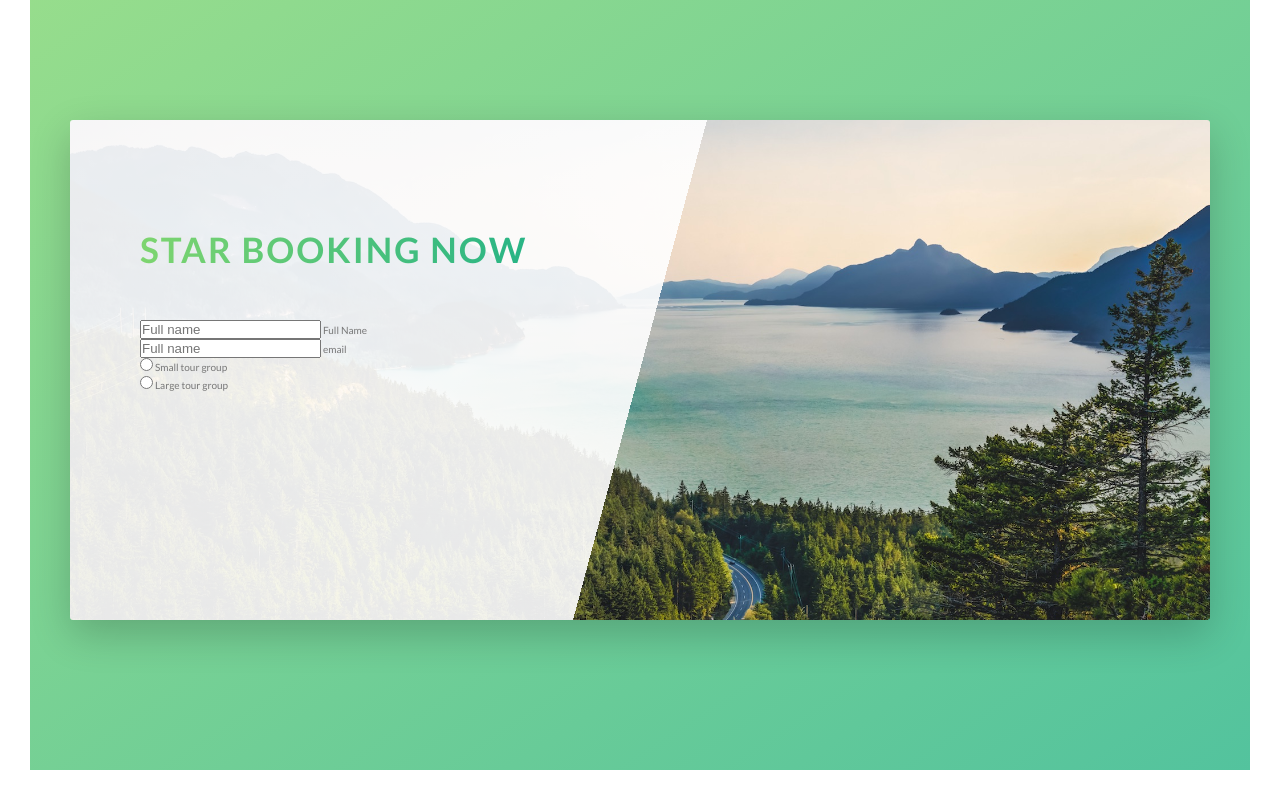
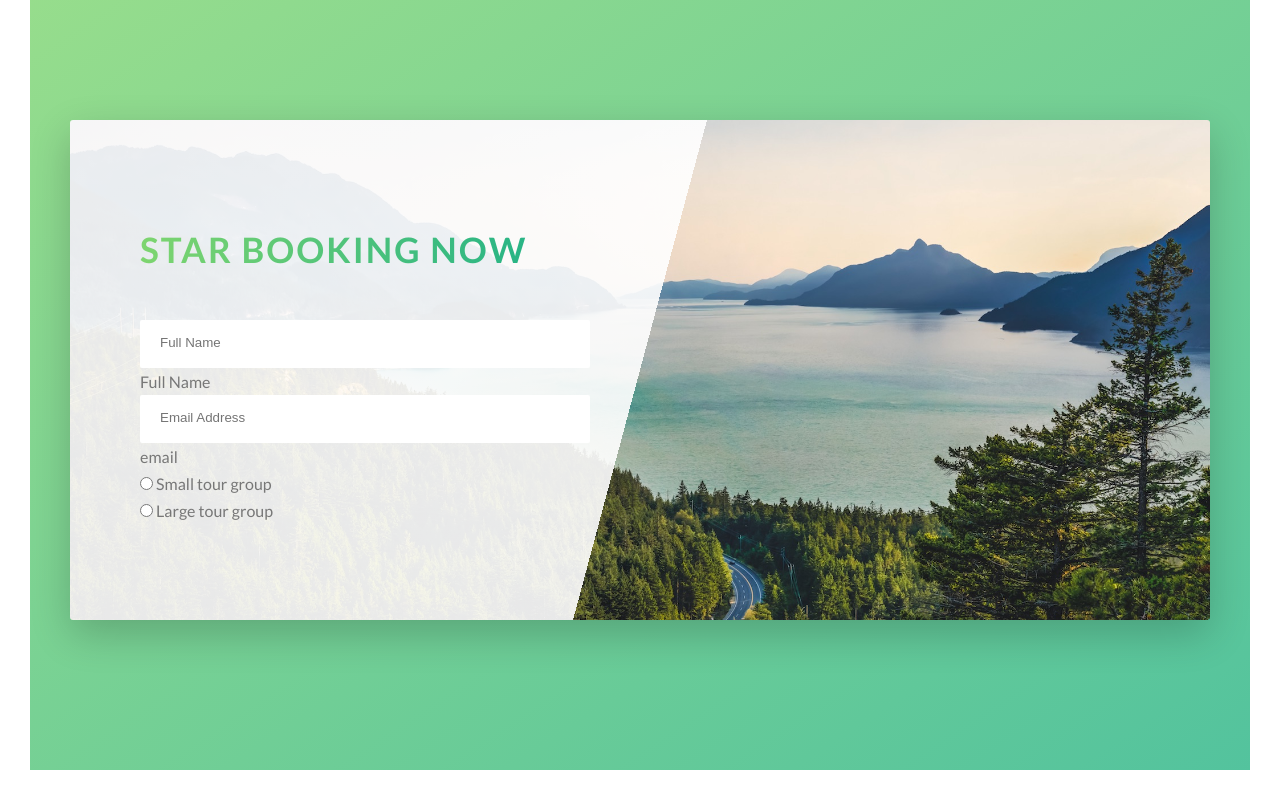
Before and after one commit to Nirajchemjong/First__sass--project, a website: page index.html in a window 1280 px wide. Shown: the part 4474-5274 px from the top of the page. Drawn offline with Linux system fonts and the light colour scheme.

Commit message:
book started
book started

```diff
--- a/index.html
+++ b/index.html
@@ -320,11 +320,11 @@
                         </h1>
                     </div>
                 <div class="form__group">
-                    <input type="text" class="form__input" placeholder="Full name" id="name" required>
+                    <input type="text" class="form__input" placeholder="Full Name" id="name" required>
                     <label for="name" class="form__label" >Full Name</label>
                 </div>
                 <div class="form__group">
-                    <input type="email" class="form__input" placeholder="Full name" id="email" required>
+                    <input type="email" class="form__input" placeholder="Email Address" id="email" required>
                     <label for="email" class="form__label">email</label>
                 </div>
                 <div class="form__group u-margin-bottom-medium">
--- a/sass/components/_book.scss
+++ b/sass/components/_book.scss
@@ -12,17 +12,7 @@
     background-size: 100%;
     &__form{
         height: 50rem;
-        width: 100%;
-
-
-
-    }
+        width: 50%;
+        }
 
 }
-.form{
-        height: 50rem;
-        width: 65%;
-        padding-left: 7rem;
-        padding-top: 10rem;
-
-}
--- a/sass/components/_form.scss
+++ b/sass/components/_form.scss
@@ -1,8 +1,27 @@
 
 .form{
     height: 50rem;
-    width: 65%;
+
     padding-left: 7rem;
     padding-top: 10rem;
+    display: block;
 
-}
+    &__group{
+        font: inherit;
+        font-size: $default-font-size;
+
+
+    }
+    &__input{
+        display: block;
+        padding: 1.5rem 2rem;
+        border-radius: 2px;
+        border:none;
+        width: 90%;
+        border-bottom: 3px solid transparent;
+        color: inherit;
+    }
+
+
+
+  }
```
Also changed, not shown: css/style.css, 2 other files.
